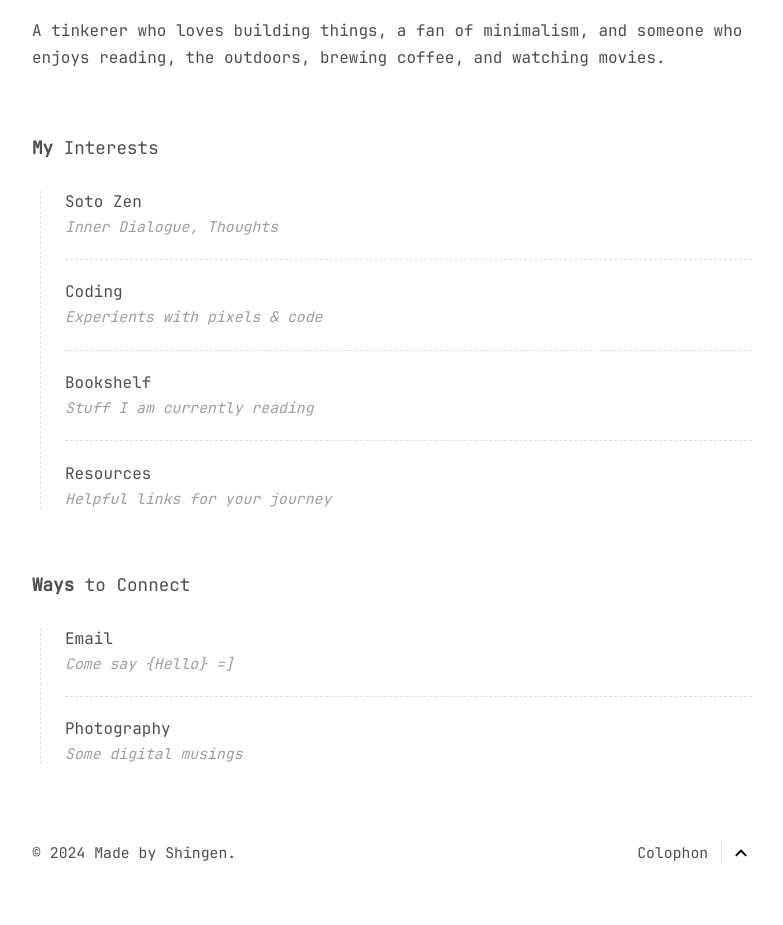
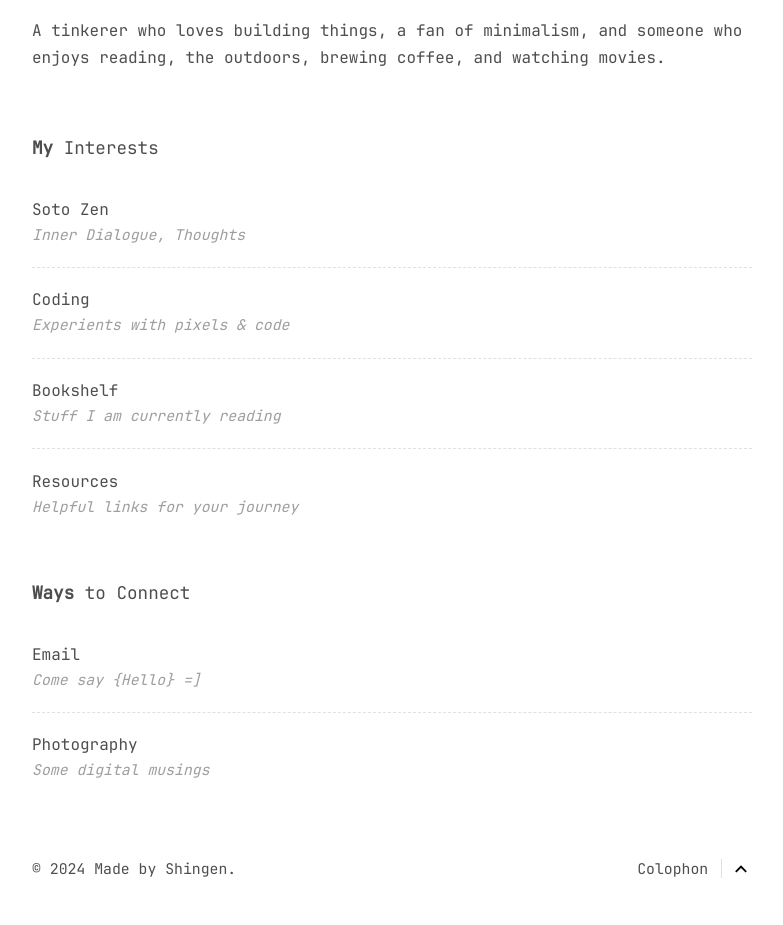
Before and after one commit to rindoshingen/Made-by-Shingen, a Flask app: page / in a window 1280 px wide. Shown: the part 309-1234 px from the top of the page, without its empty margins (248-1031 px from the left). Before the commit the page ends 1171 px from the top, so only its background shows below. Run offline with Flask 3, Linux system fonts and the light colour scheme; some libraries are stand-ins or nearby versions.

Commit message:
Minor css changes

```diff
--- a/static/css/styles.css
+++ b/static/css/styles.css
@@ -64,15 +64,9 @@ body {
 }
 
 .mbs-services__heading {
-    margin-bottom: 2rem;
+    margin-bottom: 2.5rem;
     font-weight: 300;
     font-size: 1.1rem;
-}
-
-.mbs-services__items {
-    border-left: 1px dashed #e0e0e0;
-    margin-left: 0.5rem;
-    padding-left: 1.5rem;
 }
 
 .mbs-services__items div {
@@ -118,15 +112,9 @@ body {
 
 /* -- Contact -- */
 .mbs-contact__heading {
-    margin-bottom: 2rem;
+    margin-bottom: 2.5rem;
     font-weight: 300;
     font-size: 1.1rem;
-}
-
-.mbs-contact__items {
-    border-left: 1px dashed #e0e0e0;
-    margin-left: 0.5rem;
-    padding-left: 1.5rem;
 }
 
 .mbs-contact__items div {
```
